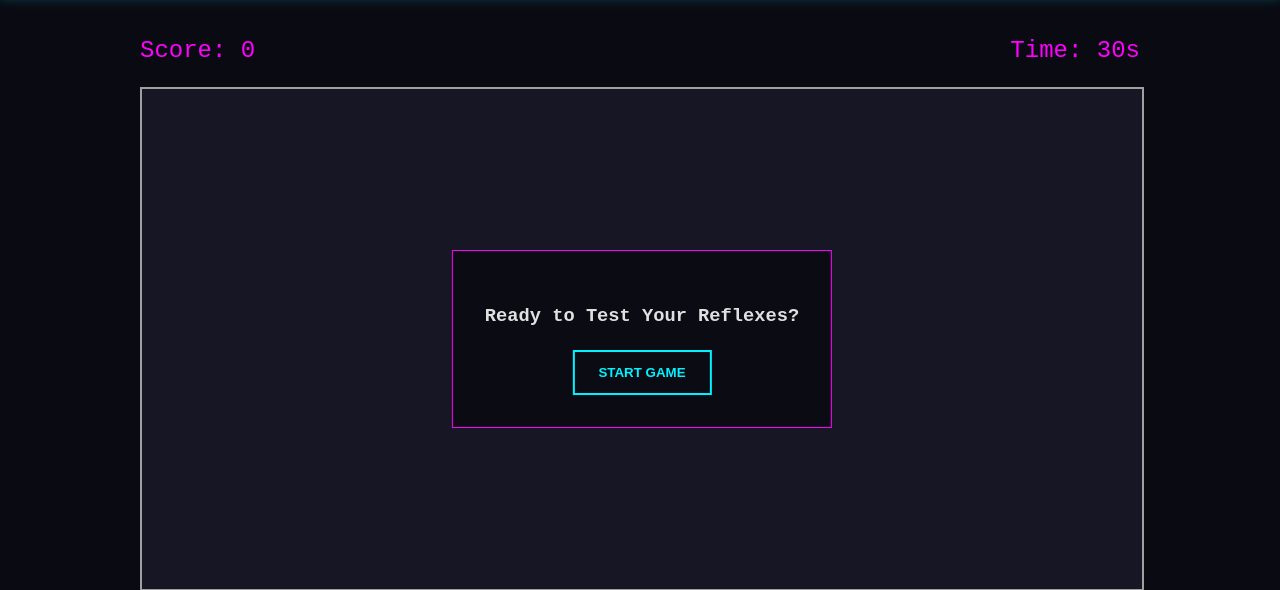
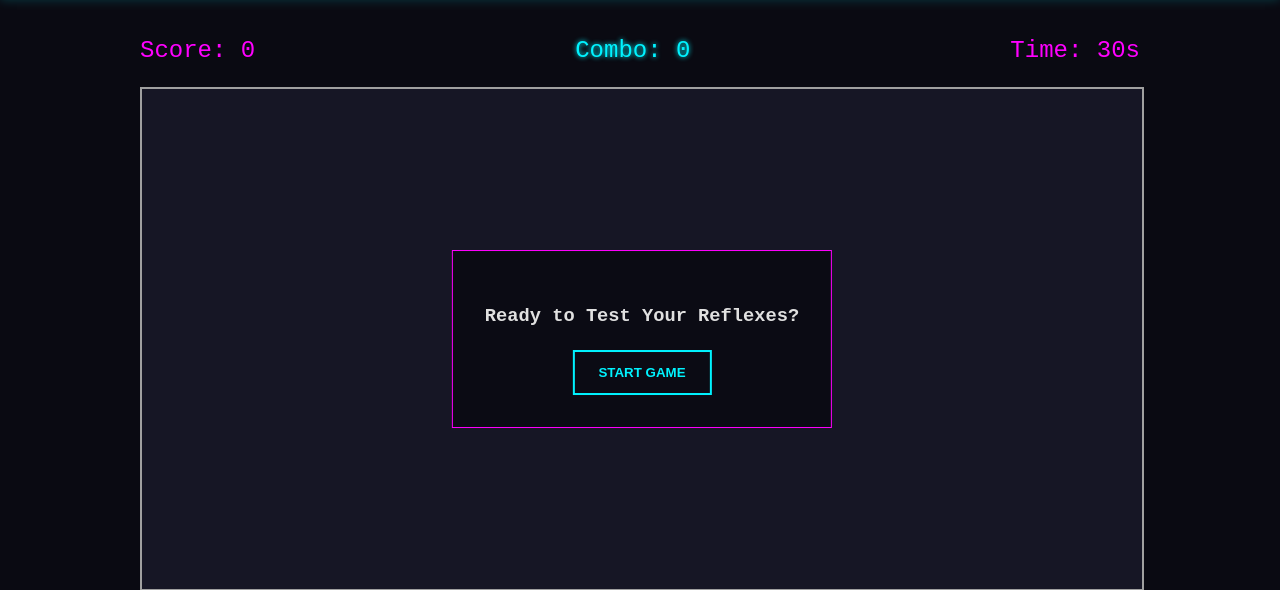
Before and after one commit to shipdota/Cloudo, a Flask app: page /game in a window 1280 px wide. Shown: the part 72-662 px from the top of the page. Run offline with Flask 3, Linux system fonts and the light colour scheme; the visitor is signed in with stand-in values (Sample User, id 1).

Commit message:
✨ Feature: Enhanced game mechanics and visuals
This PR introduces several enhancements to the CyberGame:
- **Target Types**: Added Normal (+1), Bonus (+5, rare), and Penalty (-5) targets.
- **Combo System**: Consecutive hits increase a multiplier (every 5 hits), rewarding skilled play.
- **Difficulty Scaling**: Target duration decreases as score increases, providing a progressive challenge.
- **Visual Improvements**: Added spawn pulses, bonus glows, and type-specific colors.
- **UI Update**: Added a live Combo counter to the game header.

Co-authored-by: shipdota <262114236+shipdota@users.noreply.github.com>

```diff
--- a/app/static/game.js
+++ b/app/static/game.js
@@ -4,15 +4,24 @@ document.addEventListener('DOMContentLoaded', () => {
     const gameOverScreen = document.getElementById('game-over-screen');
     const scoreDisplay = document.getElementById('score');
     const timeDisplay = document.getElementById('time');
+    const comboDisplay = document.getElementById('combo');
     const startBtn = document.getElementById('start-btn');
     const restartBtn = document.getElementById('restart-btn');
     const finalScoreDisplay = document.getElementById('final-score');
 
     let score = 0;
     let timeLeft = 30;
+    let combo = 0;
     let gameInterval;
     let activeTarget = null;
+    let targetTimeout = null;
     let isPlaying = false;
+
+    const TARGET_TYPES = {
+        NORMAL: { class: 'target-normal', points: 1, probability: 0.8 },
+        BONUS: { class: 'target-bonus', points: 5, probability: 0.1 },
+        PENALTY: { class: 'target-penalty', points: -5, probability: 0.1 }
+    };
 
     // Audio effects (optional/placeholder)
     // const hitSound = new Audio('/static/hit.mp3');
@@ -20,8 +29,10 @@ document.addEventListener('DOMContentLoaded', () => {
     function startGame() {
         score = 0;
         timeLeft = 30;
+        combo = 0;
         scoreDisplay.textContent = score;
         timeDisplay.textContent = timeLeft;
+        if (comboDisplay) comboDisplay.textContent = combo;
         isPlaying = true;
 
         startScreen.classList.add('hidden');
@@ -40,6 +51,7 @@ document.addEventListener('DOMContentLoaded', () => {
 
     function endGame() {
         clearInterval(gameInterval);
+        if (targetTimeout) clearTimeout(targetTimeout);
         isPlaying = false;
         if (activeTarget) {
             activeTarget.remove();
@@ -56,13 +68,29 @@ document.addEventListener('DOMContentLoaded', () => {
         if (!isPlaying) return;
 
         if (activeTarget) activeTarget.remove();
+        if (targetTimeout) clearTimeout(targetTimeout);
 
         const target = document.createElement('div');
         target.classList.add('target');
 
+        // Determine target type
+        const rand = Math.random();
+        let currentType = TARGET_TYPES.NORMAL;
+        let cumulativeProb = 0;
+
+        for (const typeKey in TARGET_TYPES) {
+            cumulativeProb += TARGET_TYPES[typeKey].probability;
+            if (rand <= cumulativeProb) {
+                currentType = TARGET_TYPES[typeKey];
+                break;
+            }
+        }
+
+        target.classList.add(currentType.class);
+        target.dataset.points = currentType.points;
+
         // Random position
-        // gameArea is relative
-        const maxX = gameArea.clientWidth - 50; // 50 is approx target width
+        const maxX = gameArea.clientWidth - 50;
         const maxY = gameArea.clientHeight - 50;
 
         const randomX = Math.floor(Math.random() * maxX);
@@ -75,16 +103,40 @@ document.addEventListener('DOMContentLoaded', () => {
 
         gameArea.appendChild(target);
         activeTarget = target;
+
+        // Difficulty scaling: target duration decreases as score increases
+        // Base duration 2s, minimum 0.5s. Reduces by 100ms for every 10 points.
+        const duration = Math.max(500, 2000 - Math.floor(score / 10) * 100);
+
+        // Target expiration logic
+        targetTimeout = setTimeout(() => {
+            if (activeTarget === target) {
+                combo = 0; // Reset combo on miss/expire
+                if (comboDisplay) comboDisplay.textContent = combo;
+                spawnTarget(); // Respawn if expired
+            }
+        }, duration);
     }
 
     function hitTarget(e) {
         if (!isPlaying) return;
 
-        // Visual feedback
-        // maybe add a particle effect later
+        const points = parseInt(e.target.dataset.points) || 1;
 
-        score++;
+        if (points > 0) {
+            combo++;
+            // Apply combo multiplier to positive points
+            const multiplier = Math.floor(combo / 5) + 1;
+            score += points * multiplier;
+        } else {
+            // Penalty resets combo and applies fixed penalty
+            combo = 0;
+            score += points;
+        }
+
         scoreDisplay.textContent = score;
+        if (comboDisplay) comboDisplay.textContent = combo;
+
         spawnTarget();
     }
 
--- a/app/templates/game.html
+++ b/app/templates/game.html
@@ -6,6 +6,7 @@
 <div class="game-container">
     <div class="game-header">
         <div class="stat-box">Score: <span id="score">0</span></div>
+        <div class="stat-box neon-text">Combo: <span id="combo">0</span></div>
         <div class="stat-box">Time: <span id="time">30</span>s</div>
     </div>
 
```
Also changed, not shown: app/static/style.css (+28 -3 lines).
